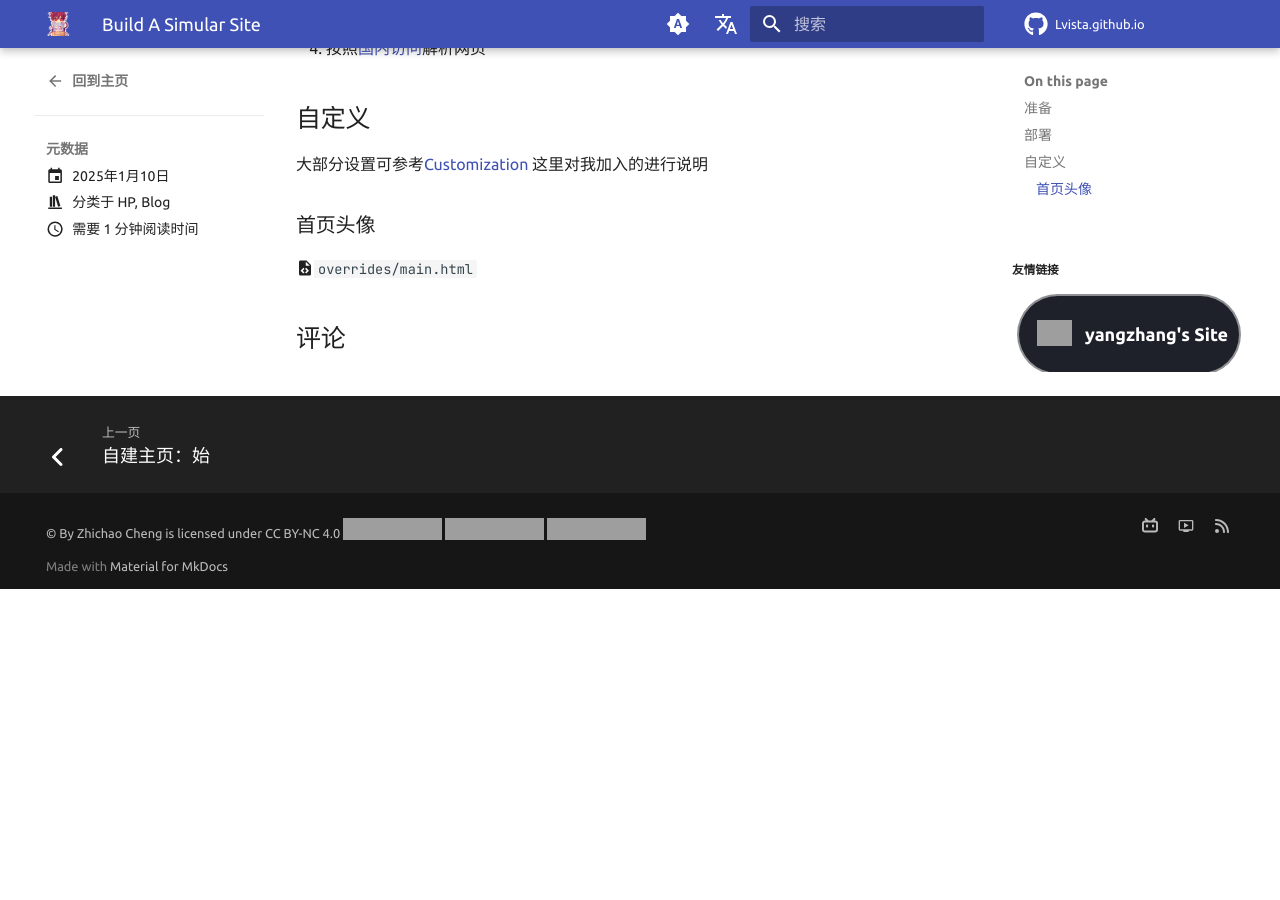
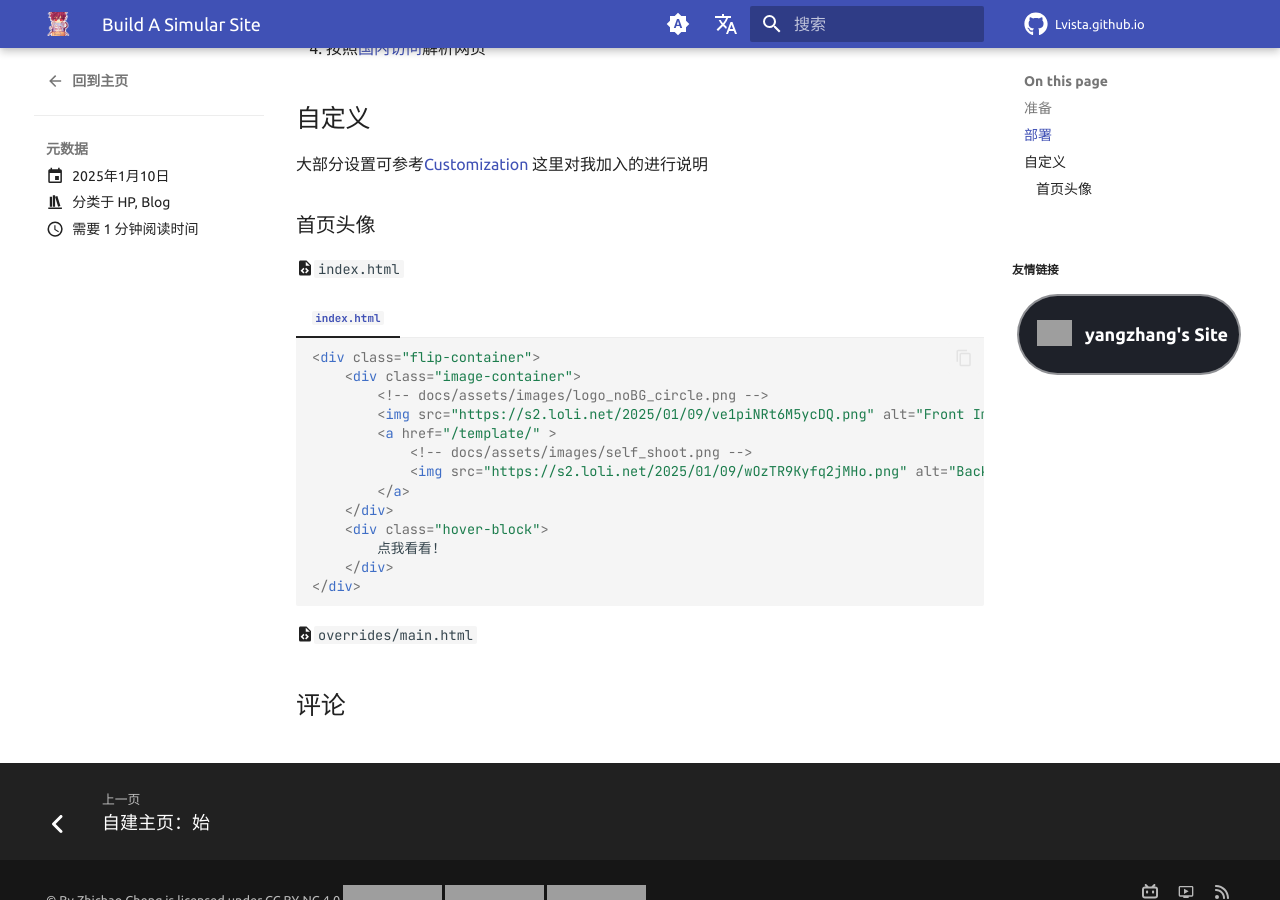
Before and after one commit to Lvista/Lvista.github.io, an MkDocs documentation site: the page built from docs/blog/posts/buil_simi.md, in a window 1280 px wide and 900 px high, scrolled down 954 px. Built offline with MkDocs 1.6.1 and Material for MkDocs 9.7.7, drawn with Linux system fonts in a browser that asks for light colours; emoji names are drawn with the system emoji font; comment, search, counter and statistics services are not loaded; before the commit the page ends 1543 px from its top, so only the background shows below that; grey boxes are pictures that could not be loaded.

Commit message:
update buil_simi.md and mkdocs.yml

````diff
--- a/docs/blog/posts/buil_simi.md
+++ b/docs/blog/posts/buil_simi.md
@@ -58,4 +58,24 @@ tags:
 
 ### 首页头像
 
+:material-file-code:`index.html`
+
+=== "`index.html`"
+    ```html
+    <div class="flip-container">
+        <div class="image-container">
+            <!-- docs/assets/images/logo_noBG_circle.png -->
+            <img src="https://s2.loli.net/2025/01/09/ve1piNRt6M5ycDQ.png" alt="Front Image">
+            <a href="/template/" >
+                <!-- docs/assets/images/self_shoot.png -->
+                <img src="https://s2.loli.net/2025/01/09/wOzTR9Kyfq2jMHo.png" alt="Back Image">
+            </a>
+        </div>
+        <div class="hover-block">
+            点我看看!
+        </div>
+    </div>
+
+    ```
+
 :material-file-code:`overrides/main.html`
--- a/mkdocs.yml
+++ b/mkdocs.yml
@@ -169,6 +169,10 @@ copyright: >
 
 markdown_extensions:
   # Python Markdown Extensions
+  - pymdownx.critic
+  - pymdownx.caret
+  - pymdownx.mark
+  - pymdownx.tilde
   - pymdownx.keys
   - pymdownx.tasklist:
       custom_checkbox: true
````
